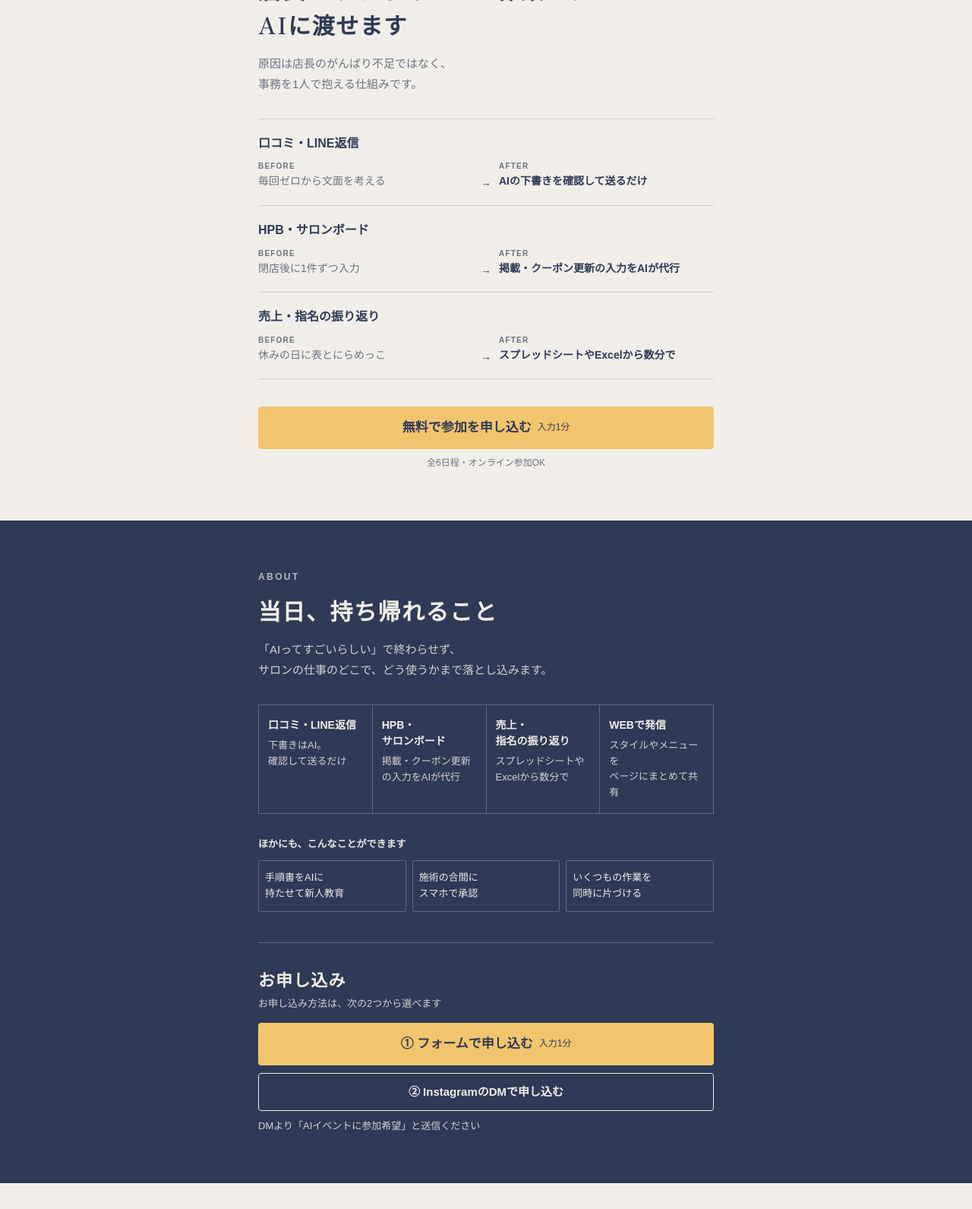
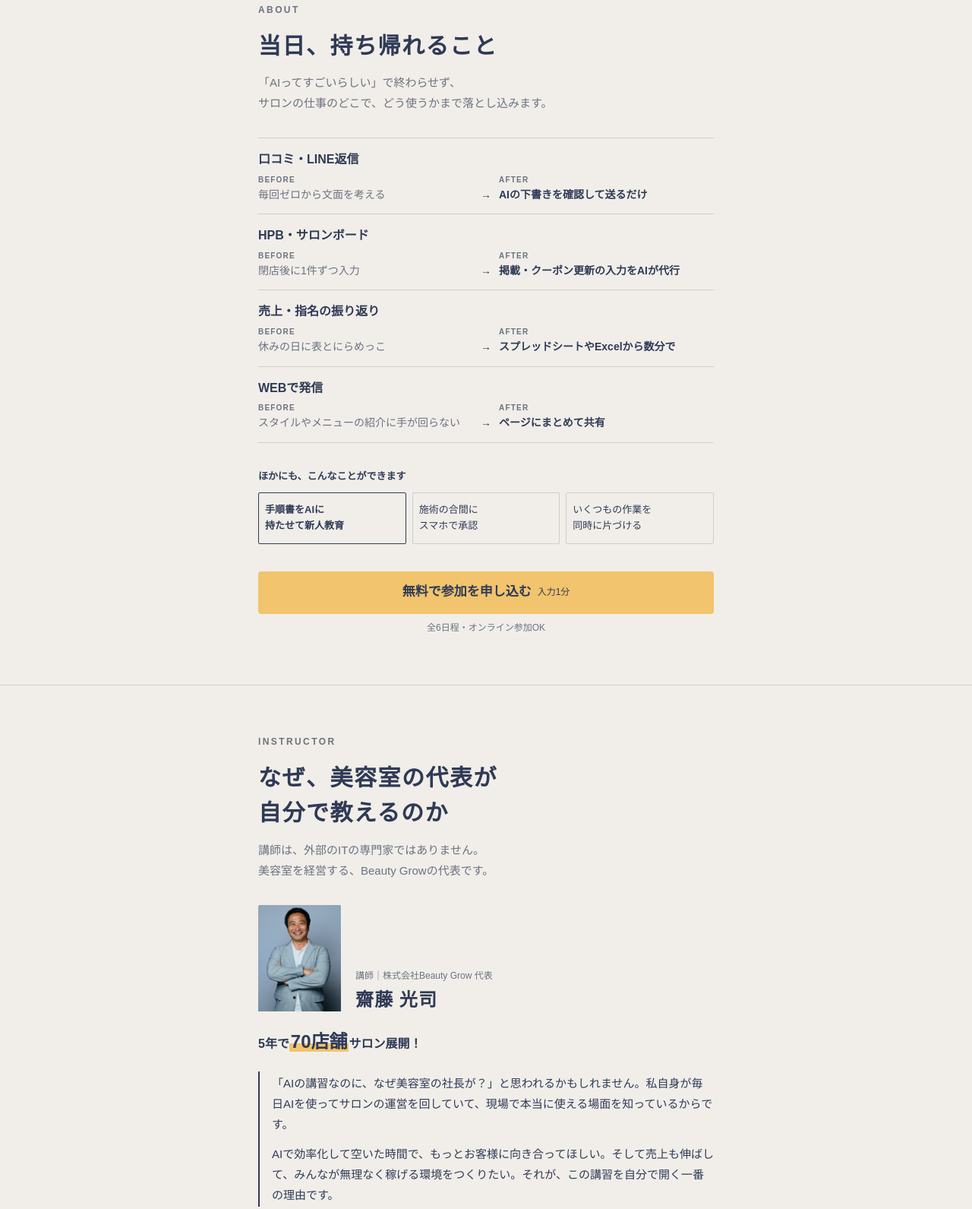
Before and after one commit to beautygrow-lp/ai-event-lp, a plain HTML site: page index.html in a window 1280 px wide. Shown: the part 1527-3118 px from the top of the page at 76% size. Drawn offline with Linux system fonts and the light colour scheme.

Commit message:
LP: merge before/after into ABOUT, move cause line to CHECK, drop mid-page apply block
Co-Authored-By: Claude Opus 5.5 <noreply@anthropic.com>

```diff
--- a/index.html
+++ b/index.html
@@ -159,13 +159,18 @@
 
   /* ---------- Before / After ---------- */
   .ba { border-top: 1px solid var(--line-on-off); }
-  .ba-row { padding: 18px 0; border-bottom: 1px solid var(--line-on-off); }
-  .ba-row h3 { margin: 0 0 8px; font-size: 16px; }
+  .ba-row { padding: 14px 0; border-bottom: 1px solid var(--line-on-off); }
+  .ba-row h3 { margin: 0 0 4px; font-size: 16px; }
   .ba-row .cols { display: grid; grid-template-columns: 1fr auto 1fr; gap: 10px; align-items: start; font-size: 14px; line-height: 1.6; }
   .ba-row p { margin: 0; }
   .ba-row .before { color: var(--grey); }
   .ba-row .after { font-weight: 700; }
-  .ba-row .arrow { padding-top: 18px; }
+  .ba-row .arrow { padding-top: 16px; }
+  .cause { margin: 18px 0 0; font-size: 15px; opacity: .85; }
+  .on-off .more-label { margin-top: 32px; }
+  .on-off .more li { border-color: var(--line-on-off); }
+  .more li.is-key { border-color: var(--navy); }
+  .on-off + .on-off { border-top: 1px solid var(--line-on-off); } /* two light sections in a row */
   .ba-label { display: block; font-size: 10px; letter-spacing: .12em; font-weight: 700; color: var(--grey); }
 
   /* ---------- About ---------- */
@@ -345,15 +350,16 @@
         <li>「AIが便利らしい」とは聞くけれど、<em>サロンのどこで使えばいいか</em>分からない</li>
       </ul>
       <p class="punch">がんばる店長ほど、<br><mark>事務仕事が積み上がっていく。</mark></p>
+      <p class="cause">原因は店長のがんばり不足ではなく、<br>事務を1人で抱える仕組みです。</p>
     </div>
   </section>
 
-  <!-- 1c. Before / After -->
-  <section class="on-off" aria-labelledby="sec-ba">
+  <!-- 2. About (before / after of four tasks) -->
+  <section class="on-off" aria-labelledby="sec-about">
     <div class="wrap">
-      <span class="sec-label">BEFORE / AFTER</span>
-      <h2 id="sec-ba">店長がやらなくていい作業は、<br>AIに渡せます</h2>
-      <p class="sec-lead">原因は店長のがんばり不足ではなく、<br>事務を1人で抱える仕組みです。</p>
+      <span class="sec-label">ABOUT</span>
+      <h2 id="sec-about">当日、持ち帰れること</h2>
+      <p class="sec-lead">「AIってすごいらしい」で終わらせず、<br>サロンの仕事のどこで、どう使うかまで落とし込みます。</p>
       <div class="ba">
         <div class="ba-row">
           <h3>口コミ・LINE返信</h3>
@@ -367,41 +373,20 @@
           <h3>売上・指名の振り返り</h3>
           <div class="cols"><p class="before"><span class="ba-label">BEFORE</span>休みの日に表とにらめっこ</p><span class="arrow">→</span><p class="after"><span class="ba-label">AFTER</span>スプレッドシートやExcelから数分で</p></div>
         </div>
+        <div class="ba-row">
+          <h3>WEBで発信</h3>
+          <div class="cols"><p class="before"><span class="ba-label">BEFORE</span>スタイルやメニューの紹介に手が回らない</p><span class="arrow">→</span><p class="after"><span class="ba-label">AFTER</span>ページにまとめて共有</p></div>
+        </div>
       </div>
+      <p class="more-label">ほかにも、こんなことができます</p>
+      <ul class="more">
+        <li class="is-key"><b>手順書をAIに<br>持たせて新人教育</b></li>
+        <li>施術の合間に<br>スマホで承認</li>
+        <li>いくつもの作業を<br>同時に片づける</li>
+      </ul>
       <div class="cta-mid">
         <a class="btn js-cta" href="#apply">無料で参加を申し込む<small>入力1分</small></a>
         <p class="cta-note">全6日程・オンライン参加OK</p>
-      </div>
-    </div>
-  </section>
-
-  <!-- 2. About -->
-  <section class="on-navy" aria-labelledby="sec-about">
-    <div class="wrap">
-      <span class="sec-label">ABOUT</span>
-      <h2 id="sec-about">当日、持ち帰れること</h2>
-      <p class="sec-lead">「AIってすごいらしい」で終わらせず、<br>サロンの仕事のどこで、どう使うかまで落とし込みます。</p>
-
-      <ul class="learn">
-        <li><b>口コミ・LINE返信</b><span>下書きはAI。<br>確認して送るだけ</span></li>
-        <li><b>HPB・サロンボード</b><span>掲載・クーポン更新<br>の入力をAIが代行</span></li>
-        <li><b>売上・<wbr>指名の振り返り</b><span>スプレッドシートや<br>Excelから数分で</span></li>
-        <li><b>WEBで発信</b><span>スタイルやメニューを<br>ページにまとめて共有</span></li>
-      </ul>
-      <p class="more-label">ほかにも、こんなことができます</p>
-      <ul class="more">
-        <li>手順書をAIに<br>持たせて新人教育</li>
-        <li>施術の合間に<br>スマホで承認</li>
-        <li>いくつもの作業を<br>同時に片づける</li>
-      </ul>
-
-      <div class="apply-box">
-        <p class="apply-title">お申し込み</p>
-        <p class="apply-sub">お申し込み方法は、次の2つから選べます</p>
-        <p class="seats" id="seats-left" hidden></p>
-        <a class="btn js-cta" href="#apply">① フォームで申し込む<small>入力1分</small></a>
-        <a class="btn-line js-dm" href="#" target="_blank" rel="noopener" hidden>② InstagramのDMで申し込む</a>
-        <p class="dm-howto js-dm" hidden>DMより「AIイベントに参加希望」と送信ください</p>
       </div>
     </div>
   </section>
@@ -776,8 +761,8 @@
   syncHeroButtons();
 
   /* ----- Seats left (shown only when set) ----- */
-  if (typeof CONFIG.seatsLeft === 'number' && CONFIG.seatsLeft >= 0) {
-    var seats = document.getElementById('seats-left');
+  var seats = document.getElementById('seats-left');
+  if (seats && typeof CONFIG.seatsLeft === 'number' && CONFIG.seatsLeft >= 0) {
     seats.textContent = CONFIG.seatsLeft > 0 ? '残り' + CONFIG.seatsLeft + '席' : '満席（キャンセル待ちで受付中）';
     seats.hidden = false;
   }
```
